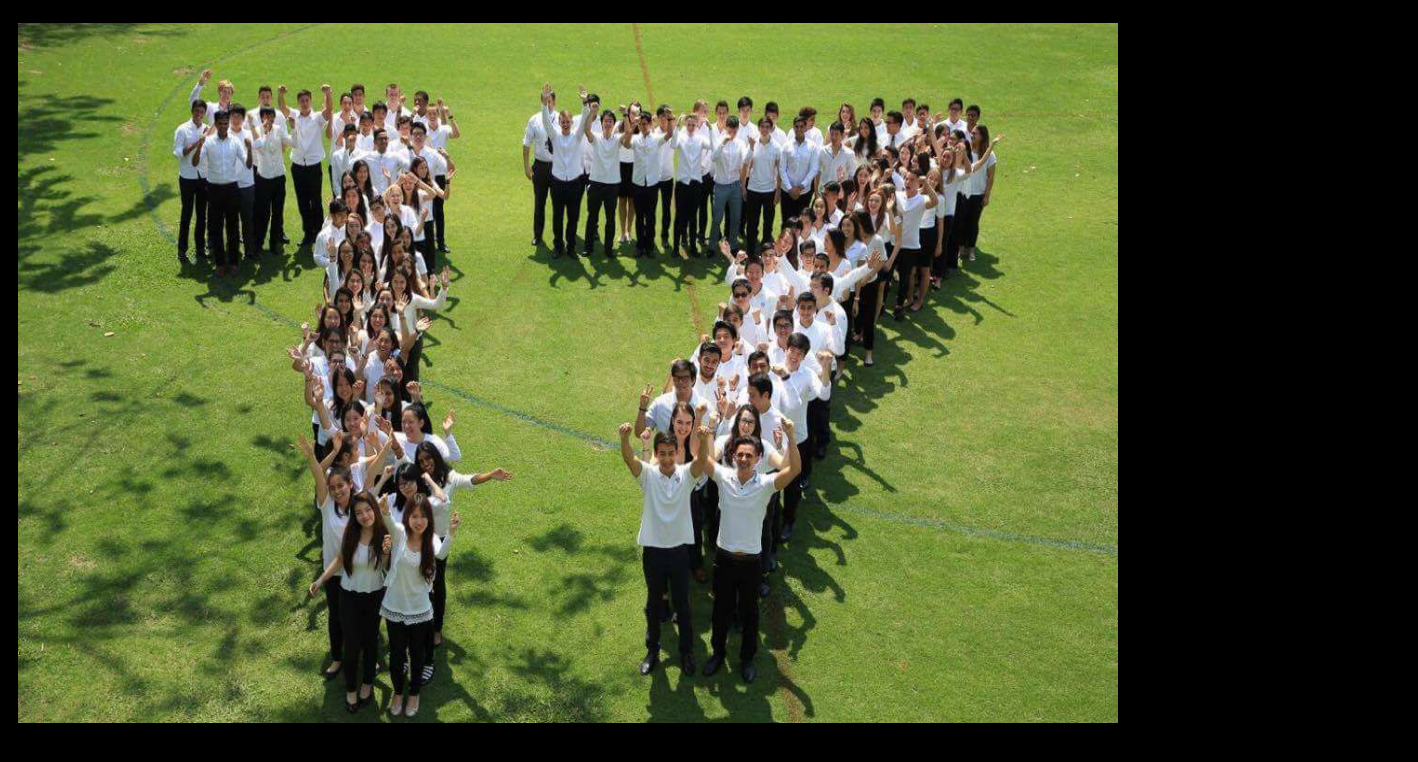
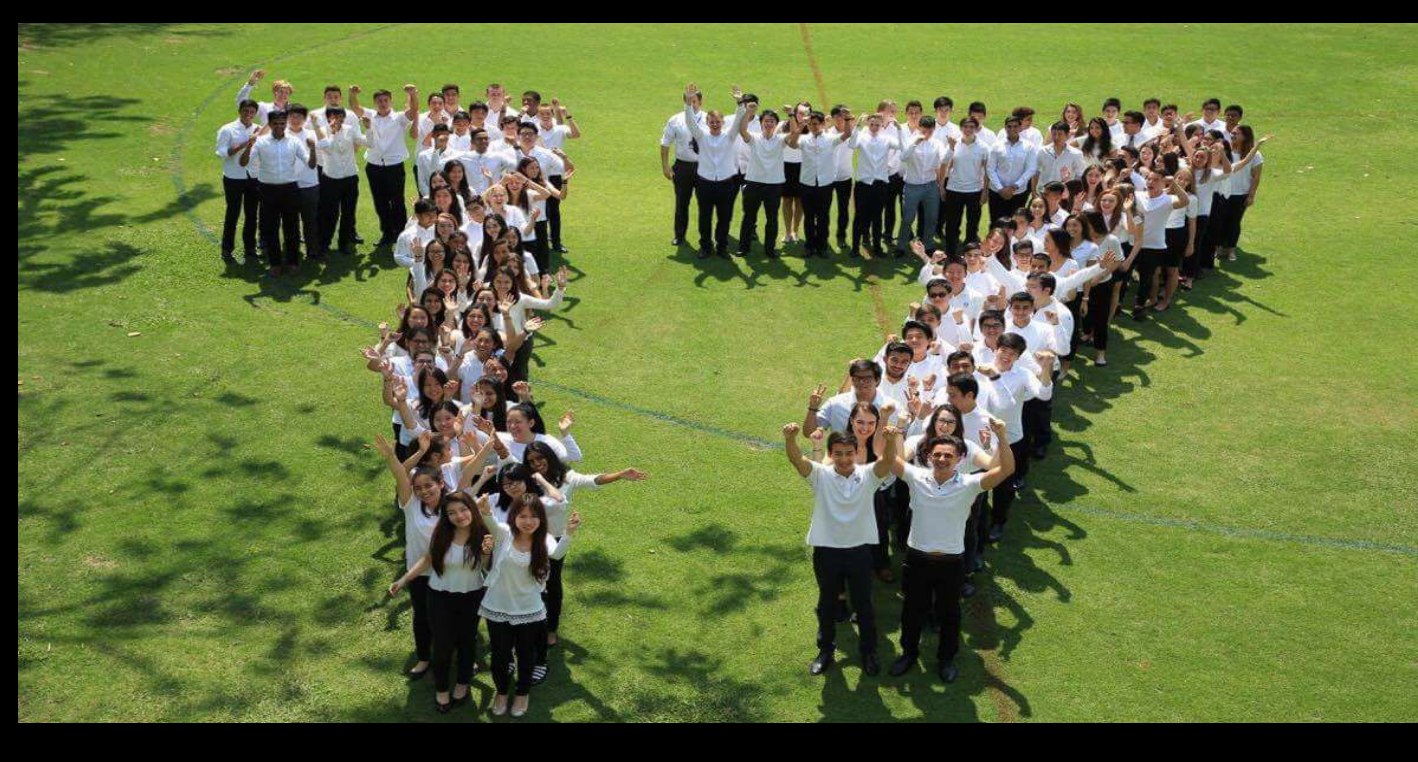
Before and after one commit to IAruI/Grad17, a plain HTML site: page index.html in a window 1280 px wide. Shown: the whole page, 1418 px wide, since content can reach past the window. Drawn offline with Linux system fonts and the light colour scheme.

Commit message:
Update index.html

```diff
--- a/index.html
+++ b/index.html
@@ -34,7 +34,7 @@ Grad17
 <body>
 <body>
 <div class="mydiv">
-<center><img class="moveimage" id="someimage" onclick="test()" src="2bg.png" style="width:1100px;height:700px;" align="middle"></center>
+<center><img class="moveimage" id="someimage" onclick="test()" src="2bg.png" style="width:1400px;height:700px;" align="middle"></center>
 
 <div id="move">
 <center><img src="bg4.png" id="swag" class="tempDiv2" align:"middle" style="width:1335x;height:800px;"></center>
```
